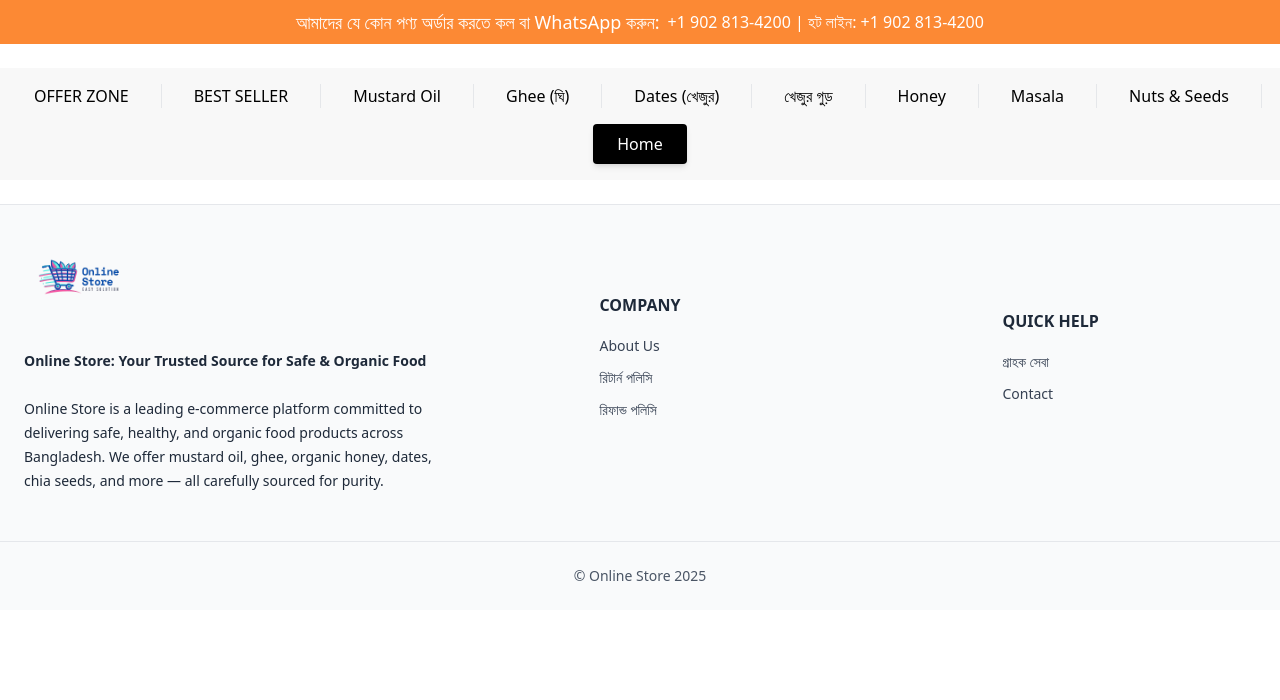
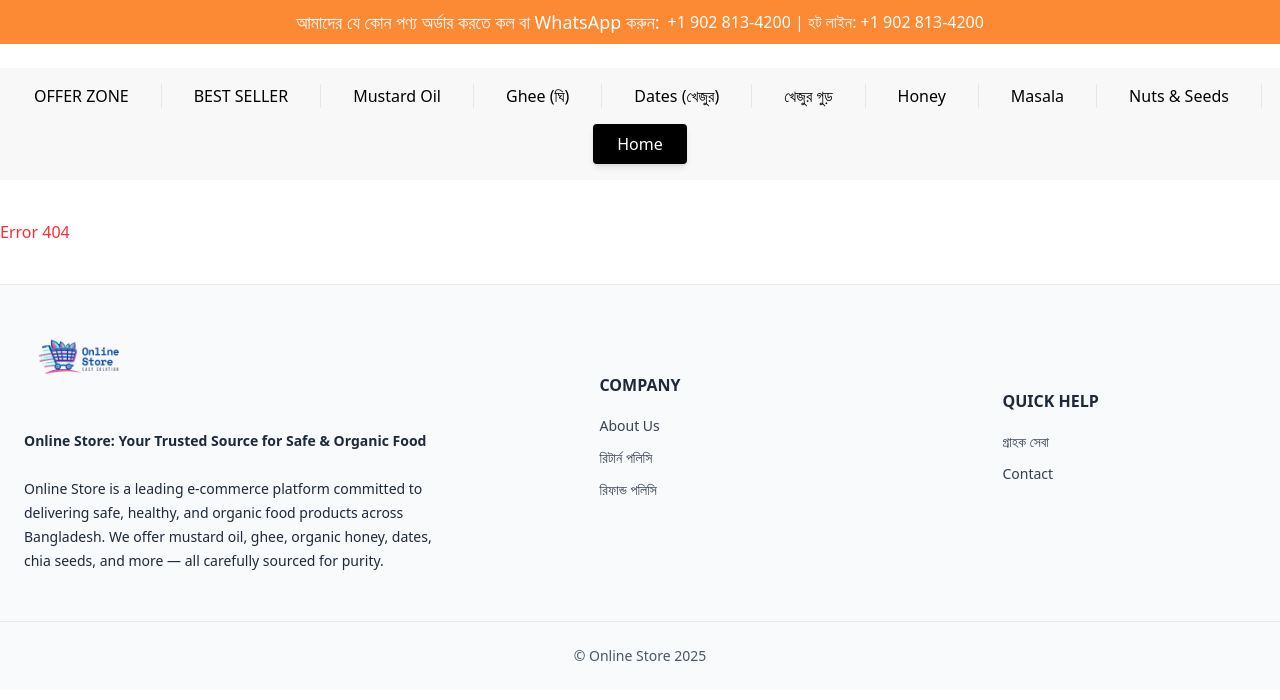
Before and after one commit to Showrab15/e-commerce-landing, a React (Vite) app: page / in a window 1280 px wide. Shown: the top 700 px of the page. Built offline with nearby package versions, Linux system fonts and the light colour scheme.

Commit message:
bye bye bro

```diff
--- a/src/pages/Home.jsx
+++ b/src/pages/Home.jsx
@@ -4,6 +4,7 @@
 export default function Home() {
   return (
     <>
+    <p className="text-red-500 text center my-10 text2xl">Error 404</p>
       {/* <Banner />
       <Products /> */}
     </>
```
